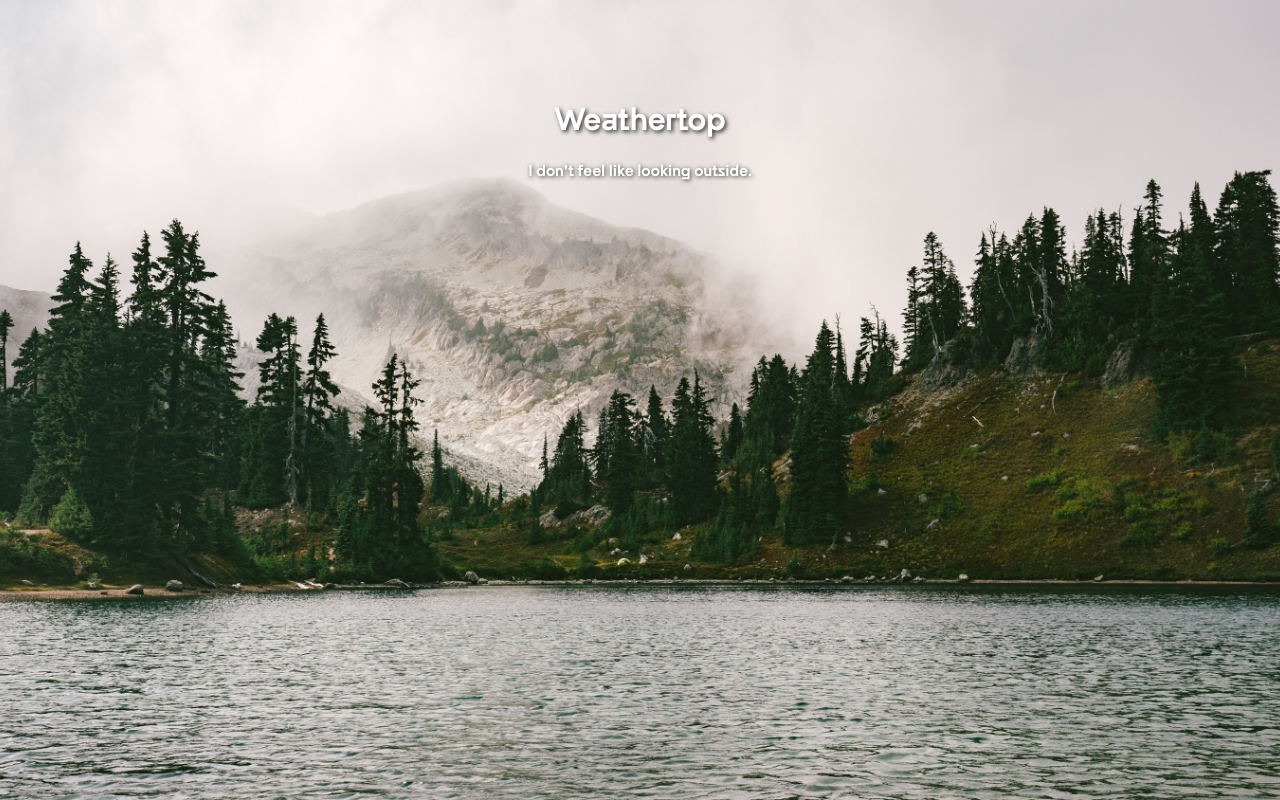
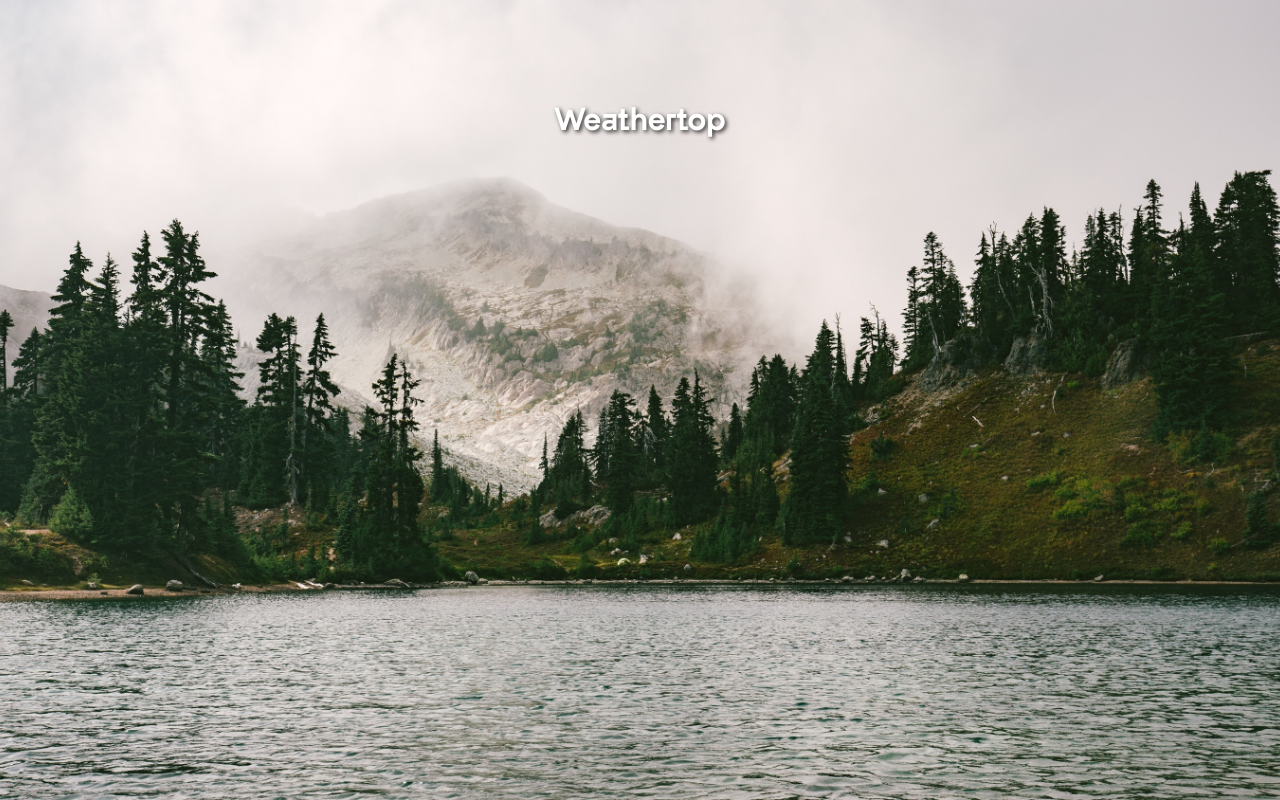
Before and after one commit to zacharyjameson/weathertop, a React (Create React App) app: page / in a window 1280 px wide. Built offline with nearby package versions, Linux system fonts and the light colour scheme.

Commit message:
homepage fix for github pages

```diff
--- a/package.json
+++ b/package.json
@@ -8,7 +8,6 @@
     "@testing-library/jest-dom": "^5.11.9",
     "@testing-library/react": "^11.2.5",
     "@testing-library/user-event": "^12.8.3",
-    "gh-pages": "^3.1.0",
     "react": "^17.0.1",
     "react-dom": "^17.0.1",
     "react-router-dom": "^5.2.0",
@@ -19,7 +18,7 @@
   "scripts": {
     "start": "react-scripts start",
     "predeploy": "npm run build",
-    "deploy": "gh -pages -d build",
+    "deploy": "gh-pages -d build",
     "build": "react-scripts build",
     "test": "react-scripts test",
     "eject": "react-scripts eject"
@@ -41,5 +40,8 @@
       "last 1 firefox version",
       "last 1 safari version"
     ]
+  },
+  "devDependencies": {
+    "gh-pages": "^3.1.0"
   }
 }
--- a/src/App.js
+++ b/src/App.js
@@ -9,7 +9,7 @@ class App extends Component {
   renderMainRoutes() {
     return (
       <>
-        <Route exact path="/" component={HomePage} />
+        <Route exact path="/weathertop" component={HomePage} />
         <Route path="/weather-search" component={Searchbar} />
         <Route path="/results" component={Results} />
       </>
@@ -21,7 +21,7 @@ class App extends Component {
       <div className="App_main">
         <header className="App_header">
           <h1>
-            <Link to="/" className="title link">
+            <Link to="/weathertop" className="title link">
               Weathertop
             </Link>
           </h1>
```
Also changed, not shown: 1 other file (tests, documents, lock files or other folders).
